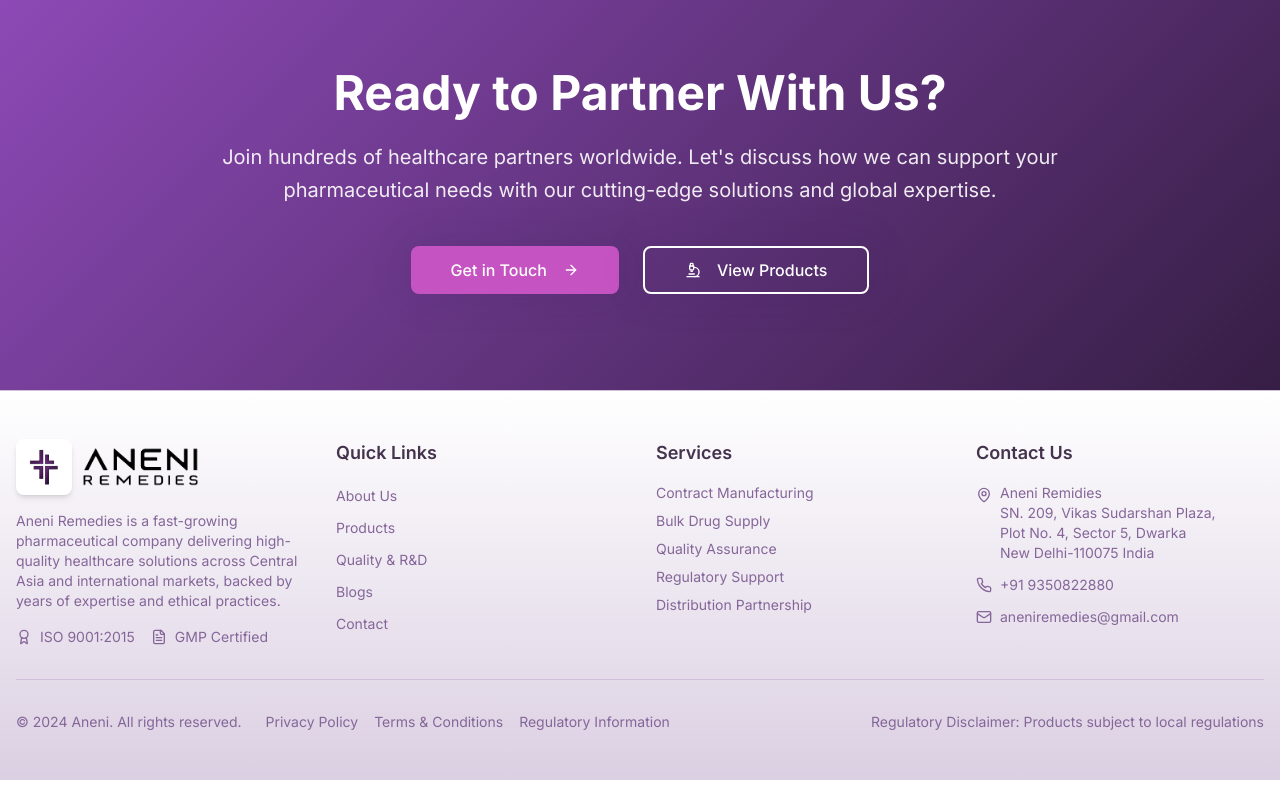
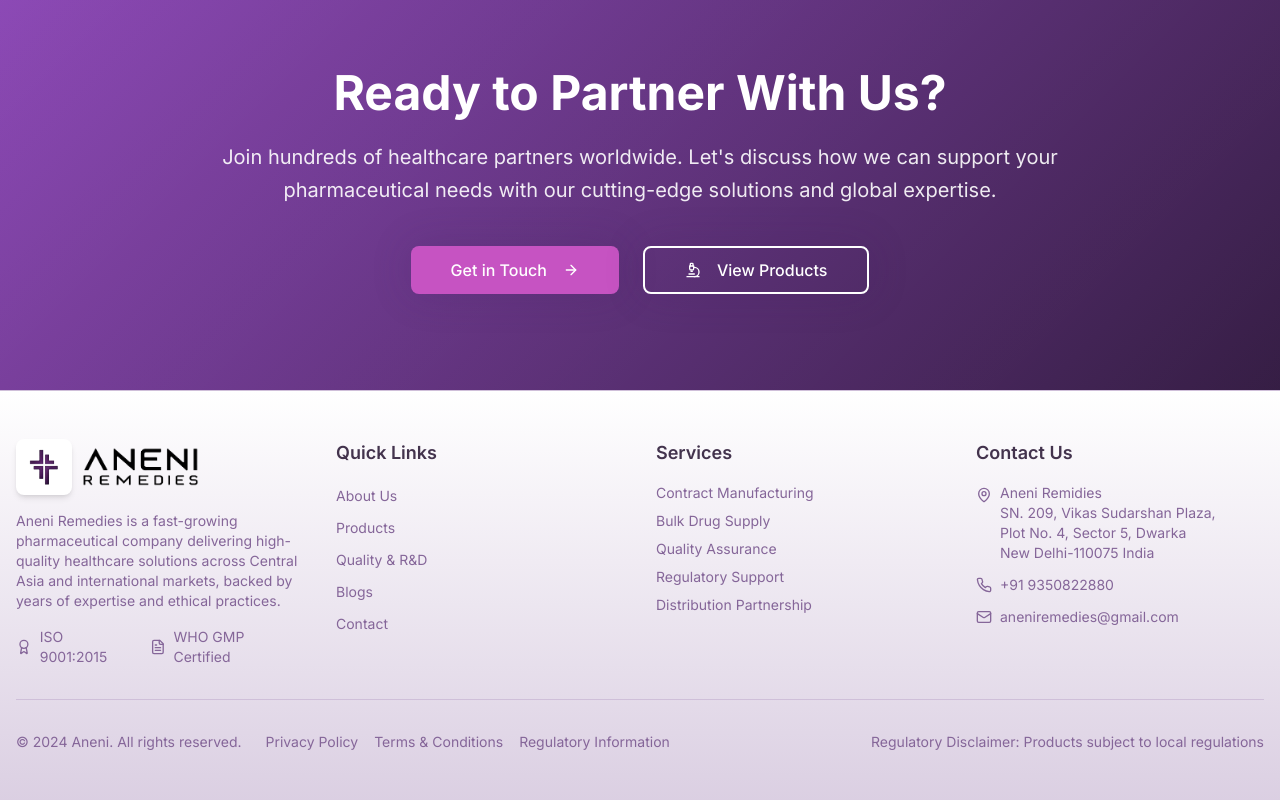
Before and after one commit to ShushantSharma372/Aneni-Remedies, a React (Vite) app: page / in a window 1280 px wide. Shown: the part 6418-7218 px from the top of the page. Built offline with nearby package versions, Linux system fonts and the light colour scheme; the HTML template or start-up script is replaced by a standard one.

Commit message:
Update footer.tsx

```diff
--- a/src/components/ui/footer.tsx
+++ b/src/components/ui/footer.tsx
@@ -41,7 +41,7 @@ const Footer = () => {
               </div>
               <div className="flex items-center space-x-2 text-sm text-muted-foreground">
                 <FileText className="h-4 w-4" />
-                <span>GMP Certified</span>
+                <span>WHO GMP Certified</span>
               </div>
             </div>
           </div>
```
